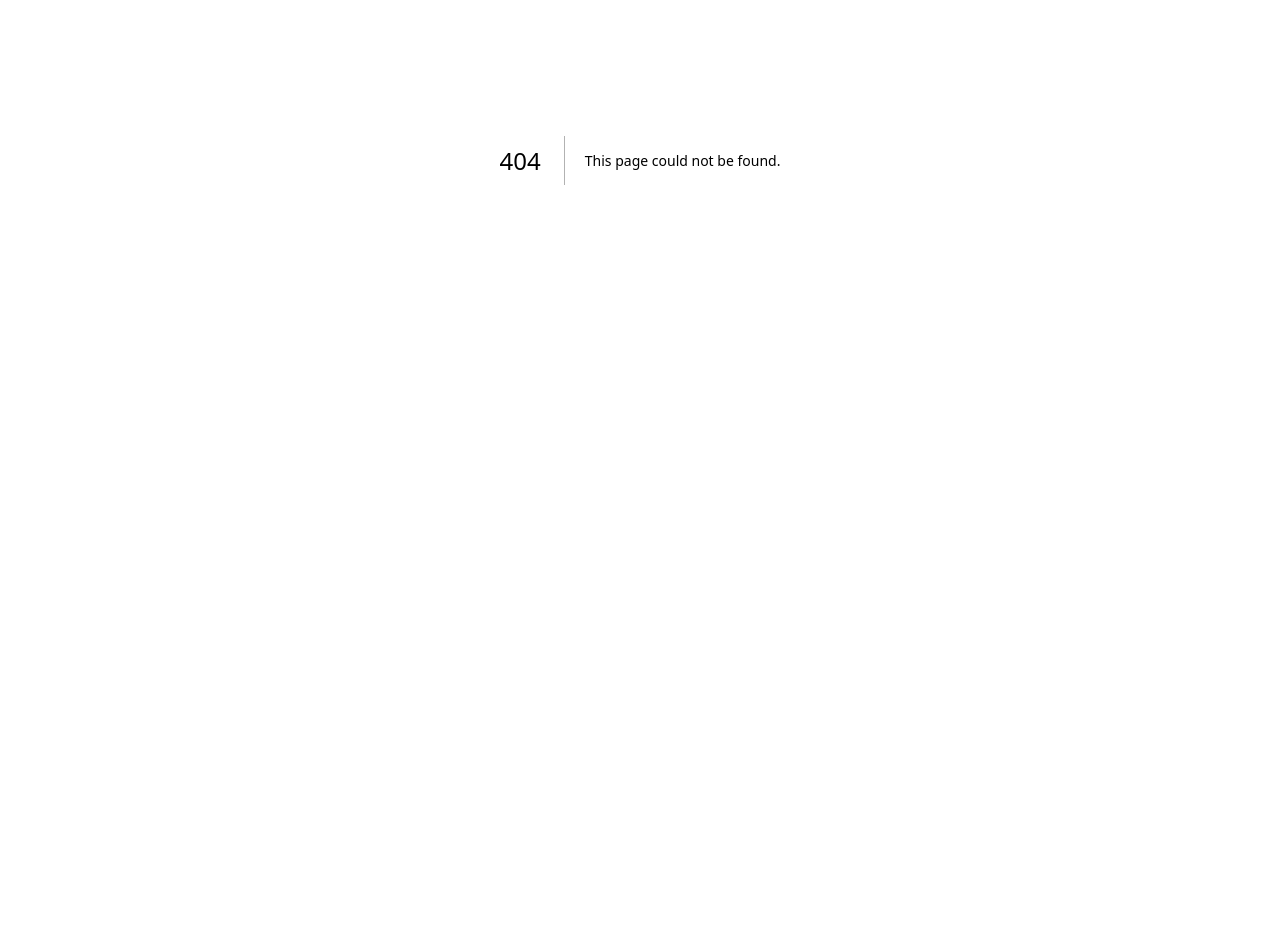
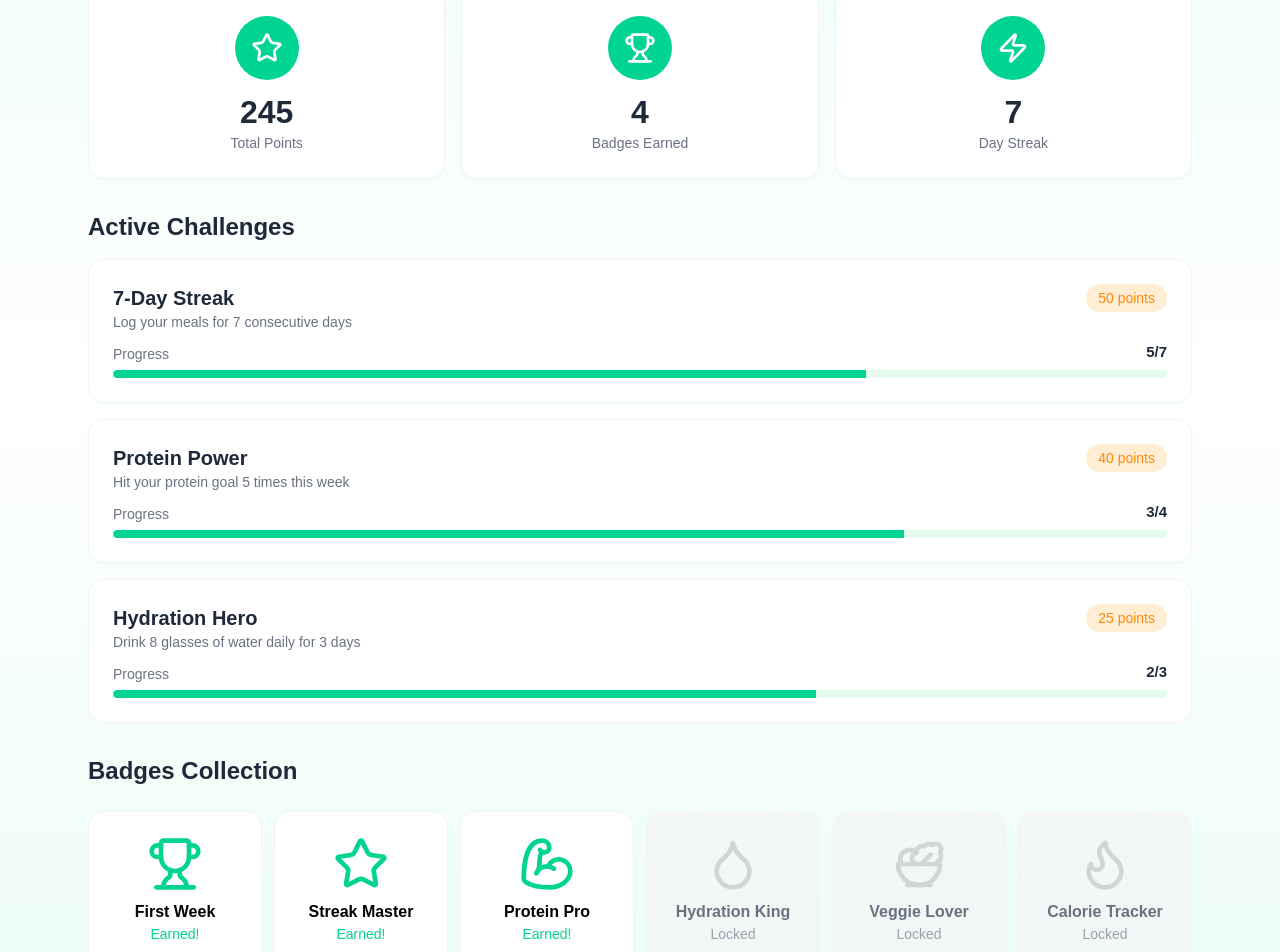
Before and after one commit to yowxy/FE-NutriCare, a Next.js app: page /challenges in a window 1280 px wide. Before the commit this address had no page. Shown: the part 240-1192 px from the top of the page. Before the commit the page ends 800 px from the top, so only its background shows below. Built offline with nearby package versions, Linux system fonts and the light colour scheme.

Commit message:
feat: create challenges page

```diff
--- /dev/null
+++ b/app/challenges/page.tsx
@@ -0,0 +1,177 @@
+import Navbar from "@/components/Navbar";
+import { BicepsFlexed, Droplet, Flame, Salad, Star, Trophy, Zap } from "lucide-react";
+
+const challenges = [
+  {
+    title: "7-Day Streak",
+    desc: "Log your meals for 7 consecutive days",
+    points: 50,
+    progress: 5,
+    goals: 7,
+  },
+  {
+    title: "Protein Power",
+    desc: "Hit your protein goal 5 times this week",
+    points: 40,
+    progress: 3,
+    goals: 4,
+  },
+  {
+    title: "Hydration Hero",
+    desc: "Drink 8 glasses of water daily for 3 days",
+    points: 25,
+    progress: 2,
+    goals: 3,
+  },
+];
+
+const badge = [
+  {
+    icon: <Trophy className="w-14 h-14" />,
+    title: "First Week",
+    earned: true,
+  },
+  {
+    icon: <Star className="w-14 h-14" />,
+    title: "Streak Master",
+    earned: true,
+  },
+  {
+    icon: <BicepsFlexed className="w-14 h-14" />,
+    title: "Protein Pro",
+    earned: true,
+  },
+  {
+    icon: <Droplet className="w-14 h-14" />,
+    title: "Hydration King",
+    earned: false,
+  },
+  {
+    icon: <Salad className="w-14 h-14" />,
+    title: "Veggie Lover",
+    earned: false,
+  },
+  {
+    icon: <Flame className="w-14 h-14" />,
+    title: "Calorie Tracker",
+    earned: false,
+  },
+];
+
+export default function Challenges() {
+  return (
+    <div className="min-h-screen w-full bg-gradient-to-b from-emerald-50 via-white to-emerald-50 text-gray-800">
+      <Navbar />
+      <section className="max-w-6xl mx-auto px-6 mt-8">
+        <h1 className="text-4xl font-black mb-2">Challenges & Badges</h1>
+
+        <p className="text-[19px] text-gray-500 mx-auto mb-8">
+          Complete challenges to earn points and unlock badges
+        </p>
+
+        <div className="grid grid-cols-3 gap-4 mt-6">
+          <div className="flex flex-col items-center justify-center p-7 rounded-2xl bg-white border border-gray-100 shadow-sm shadow-emerald-50 backdrop-blur-xl">
+            <div className="flex w-16 h-16 bg-emerald-400 justify-center items-center rounded-full">
+              <Star className="w-8 h-8 text-white" />
+            </div>
+            <h1 className="font-black text-[32px] mt-2">245</h1>
+            <p className="text-sm text-gray-500 leading-none">Total Points</p>
+          </div>
+
+          <div className="flex flex-col items-center justify-center p-7 rounded-2xl bg-white border border-gray-100 shadow-sm shadow-emerald-50 backdrop-blur-xl">
+            <div className="flex w-16 h-16 bg-emerald-400 justify-center items-center rounded-full">
+              <Trophy className="w-8 h-8 text-white" />
+            </div>
+            <h1 className="font-black text-[32px] mt-2">4</h1>
+            <p className="text-sm text-gray-500 leading-none">Badges Earned</p>
+          </div>
+
+          <div className="flex flex-col items-center justify-center p-7 rounded-2xl bg-white border border-gray-100 shadow-sm shadow-emerald-50 backdrop-blur-xl">
+            <div className="flex w-16 h-16 bg-emerald-400 justify-center items-center rounded-full">
+              <Zap className="w-8 h-8 text-white" />
+            </div>
+            <h1 className="font-black text-[32px] mt-2">7</h1>
+            <p className="text-sm text-gray-500 leading-none">Day Streak</p>
+          </div>
+        </div>
+      </section>
+
+      <section className="max-w-6xl mx-auto px-6 mt-8">
+        <h1 className="font-black text-2xl mb-2">Active Challenges</h1>
+
+        {challenges.map((item, index) => {
+          const percentage = (item.progress / item.goals) * 100;
+
+          return (
+            <div
+              key={index}
+              className="flex flex-col p-6 mt-4 rounded-2xl bg-white border border-gray-100 shadow-sm shadow-emerald-50 backdrop-blur-xl"
+            >
+              <div className="flex justify-between">
+                <div className="flex flex-col">
+                  <h1 className="font-black text-xl">{item.title}</h1>
+                  <p className="text-sm text-gray-500">{item.desc}</p>
+                  <p className="text-sm text-gray-500 mt-3">Progress</p>
+                </div>
+                <div className="flex flex-col justify-between text-end">
+                  <span className="px-3 py-1 text-sm text-orange-400 bg-orange-100 rounded-full">
+                    {item.points} points
+                  </span>
+                  <p className="font-semibold text-[15px]">
+                    {item.progress}/{item.goals}
+                  </p>
+                </div>
+              </div>
+              <div className="w-full mt-1.5">
+                <div className="w-full h-2 bg-green-200/40 rounded-full overflow-hidden">
+                  <div
+                    className="h-full bg-emerald-400 rounded-l-full transition-all duration-500"
+                    style={{ width: `${percentage}%` }}
+                  />
+                </div>
+              </div>
+            </div>
+          );
+        })}
+      </section>
+
+      <section className="max-w-6xl mx-auto px-6 pb-10 mt-8">
+        <h1 className="font-black text-2xl mb-2">Badges Collection</h1>
+        <div className="grid grid-cols-6 gap-3">
+          {badge.map((item, index) => (
+            <div
+              key={index}
+              className={`flex flex-col p-6 mt-4 justify-center items-center rounded-2xl border border-gray-100 shadow-sm shadow-emerald-50 backdrop-blur-xl ${
+                item.earned ? "bg-white" : "bg-gray-100/60"
+              } `}
+            >
+              <div
+                className={`text-emerald-400 ${
+                  item.earned ? "opacity-100" : "opacity-40 grayscale"
+                }`}
+              >
+                {item.icon}
+              </div>
+
+              <h1
+                className={`mt-2 font-semibold ${
+                  item.earned ? "text-black" : "text-gray-500"
+                }`}
+              >
+                {item.title}
+              </h1>
+
+              <p
+                className={`text-sm ${
+                  item.earned ? "text-emerald-400" : "text-gray-400"
+                }`}
+              >
+                {item.earned ? "Earned!" : "Locked"}
+              </p>
+            </div>
+          ))}
+        </div>
+      </section>
+    </div>
+  );
+}
```
